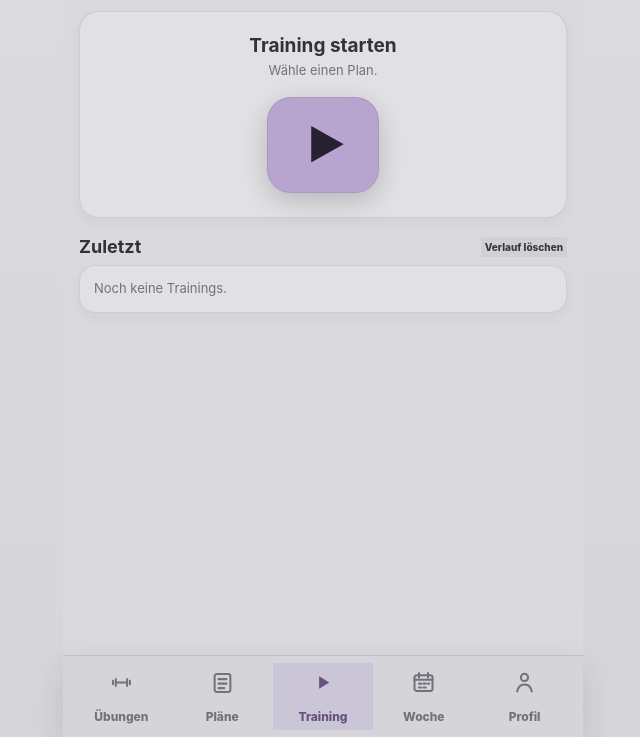
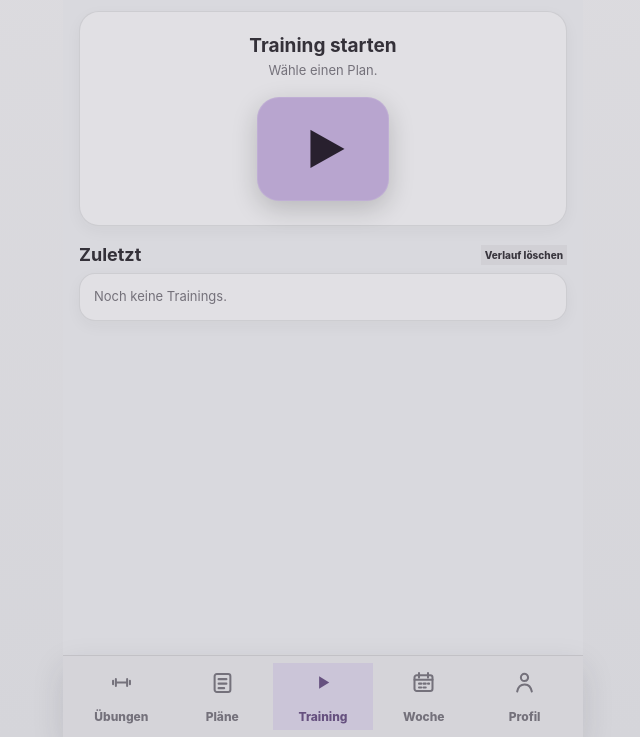
Before and after one commit to Geenius10/RETHINK.fitness, a plain HTML site: page index.html in a window 1280 px wide. Shown: the part 63-800 px from the top of the page, without its empty margins (317-957 px from the left). Drawn offline with Linux system fonts and the light colour scheme.

Commit message:
Add files via upload

```diff
--- a/index.html
+++ b/index.html
@@ -1447,6 +1447,42 @@ html[data-theme="light"] .training-main-play{
   border-color:rgba(54,43,65,.10)!important;
 }
 </style>
+
+<style id="rethink-fitness-play-authoritative">
+/* Final authoritative training-start control: app-card geometry, never circular. */
+#startTrainingCard #choosePlanStart.training-main-play{
+  appearance:none!important;
+  -webkit-appearance:none!important;
+  box-sizing:border-box!important;
+  width:132px!important;
+  height:104px!important;
+  min-width:132px!important;
+  min-height:104px!important;
+  max-width:132px!important;
+  max-height:104px!important;
+  flex:0 0 132px!important;
+  border-radius:22px!important;
+  clip-path:none!important;
+  -webkit-clip-path:none!important;
+  border:1px solid rgba(255,255,255,.10)!important;
+  padding:0 0 0 7px!important;
+  display:grid!important;
+  place-items:center!important;
+  background:var(--accent,#c9b8e3)!important;
+  color:#1d1821!important;
+  font-size:42px!important;
+  line-height:1!important;
+  font-weight:900!important;
+}
+#startTrainingCard #choosePlanStart.training-main-play::before,
+#startTrainingCard #choosePlanStart.training-main-play::after{
+  border-radius:0!important;
+}
+html[data-theme="light"] #startTrainingCard #choosePlanStart.training-main-play{
+  background:#b8a5cf!important;
+  color:#28202e!important;
+}
+</style>
 </head><body>
 <div id="app" class="app">
 <main id="tab-exercises" class="tab-screen"><div class="tab-header"><div><div class="kicker">ReThink.</div><h1>Übungsbibliothek</h1></div><button id="newExerciseBtn" class="icon-btn plus-btn">+</button></div><div class="search"><input id="exerciseSearch" placeholder="Übung suchen"><button id="clearSearch">×</button></div><div id="typeChips" class="chips"></div><div id="muscleChips" class="chips"></div><div class="small" id="exerciseCount" style="margin:4px 0 10px"></div><div id="exerciseList"></div></main>
--- a/sw.js
+++ b/sw.js
@@ -1,4 +1,4 @@
-const CACHE='rethink-fitness-20260821-fullsafe1';
+const CACHE='rethink-fitness-20260821-play-square-final';
 const ASSETS=[
  './', './index.html', './runtime-current.js?v=20260821m', './foods.js?v=20260821m', './manifest.webmanifest', './README.md', './AUDIT.md',
  './icons/icon-180.png','./icons/icon-192.png','./icons/icon-512.png'
```
Also changed, not shown: README.md.
